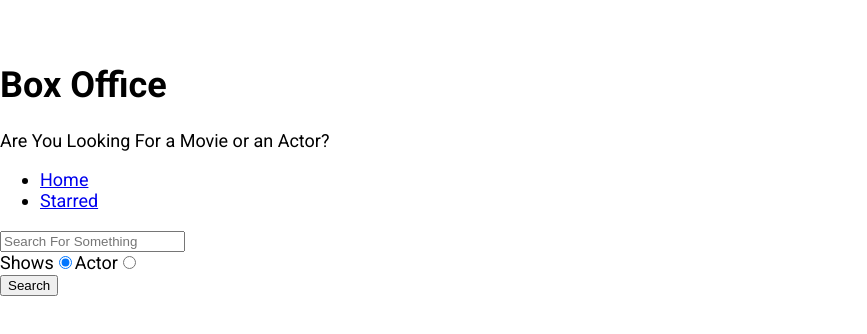
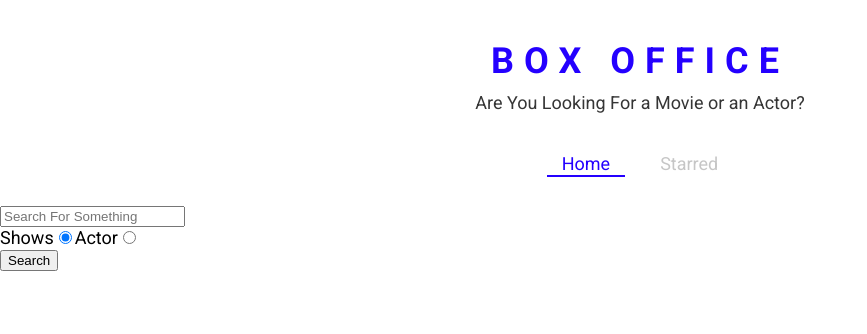
Before and after one commit to Sushmit1480/box-office, a React (Create React App) app: page / in a window 1280 px wide. Shown: the top 334 px of the page, without its empty margins (0-867 px from the left). Built offline with nearby package versions, Linux system fonts and the light colour scheme.

Commit message:
defined theme for styled components and created a few styled component

```diff
--- a/src/App.js
+++ b/src/App.js
@@ -1,11 +1,21 @@
 import React from 'react';
 import { Switch, Route } from 'react-router-dom';
+import { ThemeProvider } from 'styled-components';
 import Home from './pages/Home';
 import Starred from './pages/Starred';
 import Show from './pages/Show';
 
+const theme = {
+  mainColors: {
+    blue: '#2400ff',
+    gray: '#c6c6c6',
+    dark: '#353535',
+  },
+};
+
 function App() {
   return (
+    <ThemeProvider theme={theme}>
       <Switch>
         <Route exact path="/">
           <Home />
@@ -23,6 +33,7 @@
           <div>Not Found</div>
         </Route>
       </Switch>
+    </ThemeProvider>
   );
 }
 
--- a/src/components/Navs.js
+++ b/src/components/Navs.js
@@ -1,20 +1,27 @@
 import React from 'react';
-import { Link } from 'react-router-dom';
+import { useLocation } from 'react-router-dom';
+import { LinkStyled, NavList } from './Navs.styled';
 
 const LINKS = [
   { to: '/', text: 'Home' },
   { to: '/starred', text: 'Starred' },
 ];
 const Navs = () => {
+  const location = useLocation();
   return (
     <div>
-      <ul>
+      <NavList>
         {LINKS.map(item => (
           <li key={item.to}>
-            <Link to={item.to}>{item.text}</Link>
+            <LinkStyled
+              to={item.to}
+              className={item.to === location.pathname ? 'active' : ''}
+            >
+              {item.text}
+            </LinkStyled>
           </li>
         ))}
-      </ul>
+      </NavList>
     </div>
   );
 };
--- /dev/null
+++ b/src/components/Navs.styled.js
@@ -0,0 +1,41 @@
+import styled from 'styled-components';
+import { Link } from 'react-router-dom';
+
+export const NavList = styled.ul`
+  display: flex;
+  justify-content: center;
+  list-style: none;
+  margin: 0 0 30px;
+  padding: 0;
+`;
+
+export const LinkStyled = styled(Link)`
+  margin: 0 10px;
+  padding: 3px 15px;
+  position: relative;
+  text-decoration: none;
+  color: ${({ theme }) => theme.mainColors.gray};
+  &.active {
+    color: ${({ theme }) => theme.mainColors.blue};
+    &:after {
+      content: '';
+      position: absolute;
+      display: block;
+      height: 2px;
+      left: 0%;
+      bottom: 0;
+      background-color: ${({ theme }) => theme.mainColors.blue};
+      animation: slide-in 0.3s ease-in forwards;
+      @keyframes slide-in {
+        from {
+          left: 50%;
+          width: 0;
+        }
+        to {
+          left: 0%;
+          width: 100%;
+        }
+      }
+    }
+  }
+`;
--- a/src/components/Title.js
+++ b/src/components/Title.js
@@ -1,11 +1,12 @@
 import React from 'react';
+import { TitleWrapper } from './Title.styled';
 
 const Title = ({ title, subtitle }) => {
   return (
-    <div>
+    <TitleWrapper>
       <h1>{title}</h1>
       <p>{subtitle}</p>
-    </div>
+    </TitleWrapper>
   );
 };
 
--- /dev/null
+++ b/src/components/Title.styled.js
@@ -0,0 +1,18 @@
+import styled from 'styled-components';
+
+export const TitleWrapper = styled.div`
+  text-align: center;
+  margin: 0 0 40px;
+
+  h1 {
+    color: ${({ theme }) => theme.mainColors.blue};
+    letter-spacing: 10px;
+    text-transform: uppercase;
+    margin: 0 0 10px;
+  }
+
+  p {
+    color: ${({ theme }) => theme.mainColors.dark};
+    margin: 0;
+  }
+`;
--- a/src/pages/Starred.js
+++ b/src/pages/Starred.js
@@ -29,8 +29,6 @@
       setIsLoading(false);
     }
   }, [starred]);
-  // eslint-disable-next-line no-console
-  console.log(shows);
   return (
     <MainPageLayout>
       {isLoading && <div>Shows are still loading</div>}
```
Lines whose indentation alone changed are shown as unchanged.
